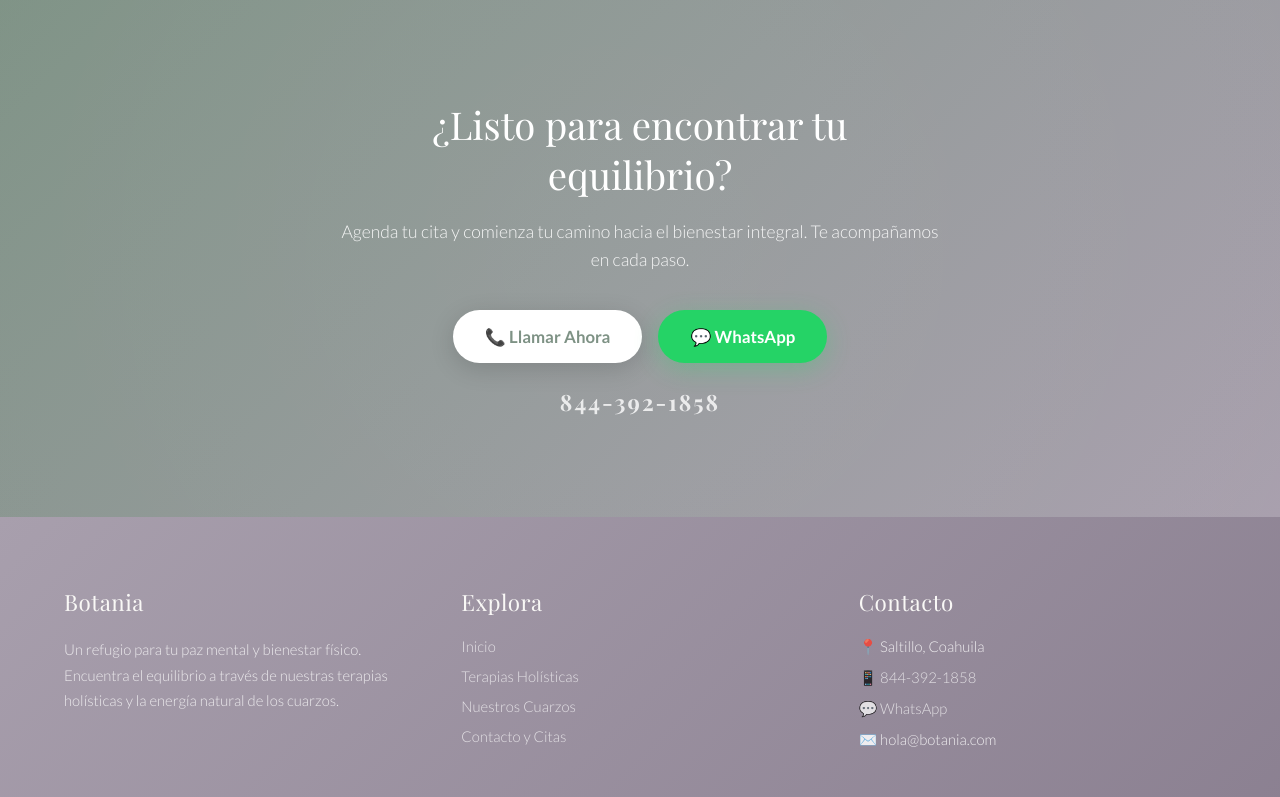
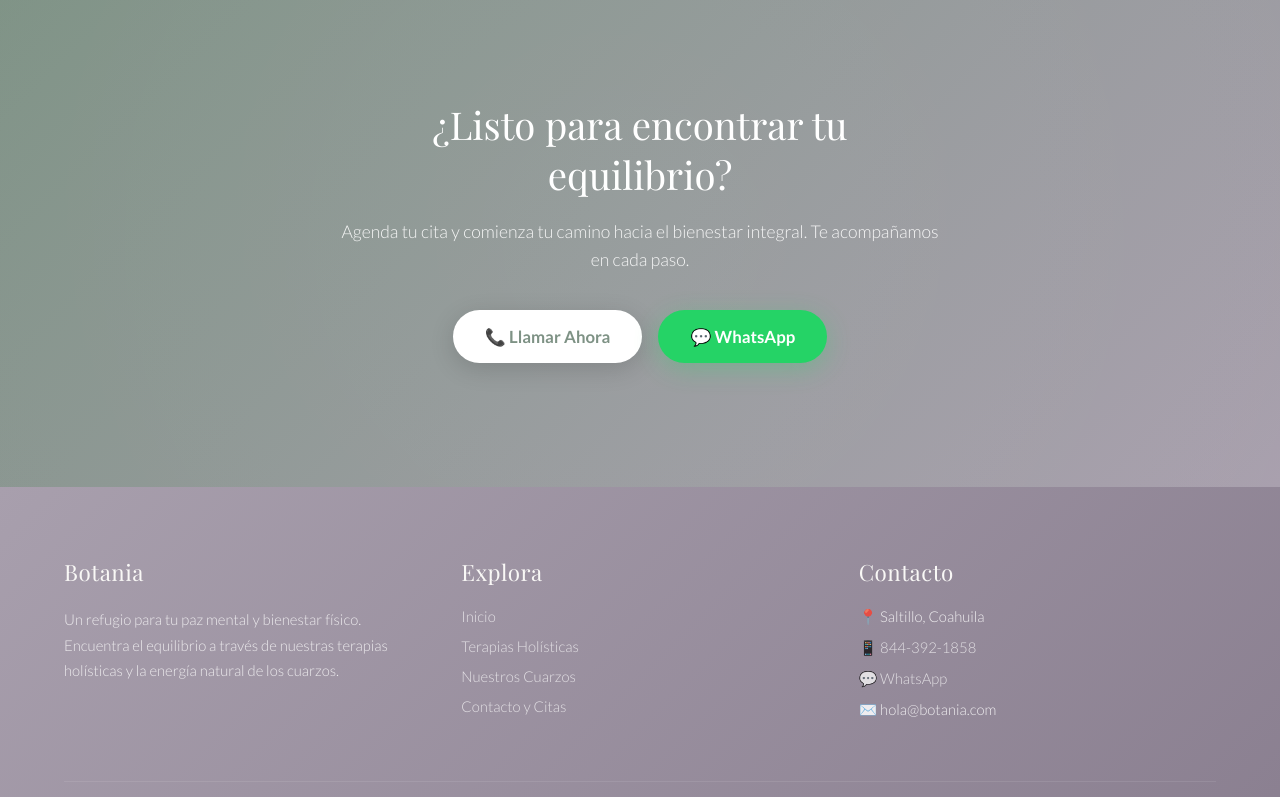
Before and after one commit to Karma13022025/botaniaPage, a Next.js app: page / in a window 1280 px wide. Shown: the part 3204-4001 px from the top of the page. Built offline with nearby package versions, Linux system fonts and the light colour scheme; a web font is replaced by a local one.

Commit message:
se borro numero de telefono

```diff
--- a/src/app/page.js
+++ b/src/app/page.js
@@ -196,9 +196,6 @@ export default function InicioTerapias() {
               💬 WhatsApp
             </a>
           </div>
-          <p className={styles.ctaNumero}>
-            844-392-1858
-          </p>
         </div>
       </section>
     </main>
```
